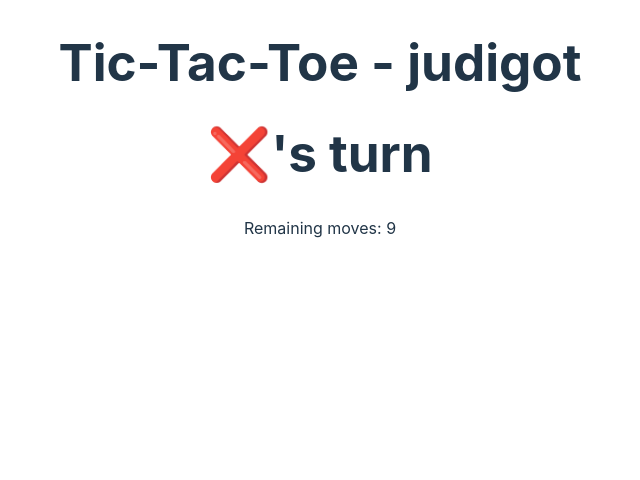
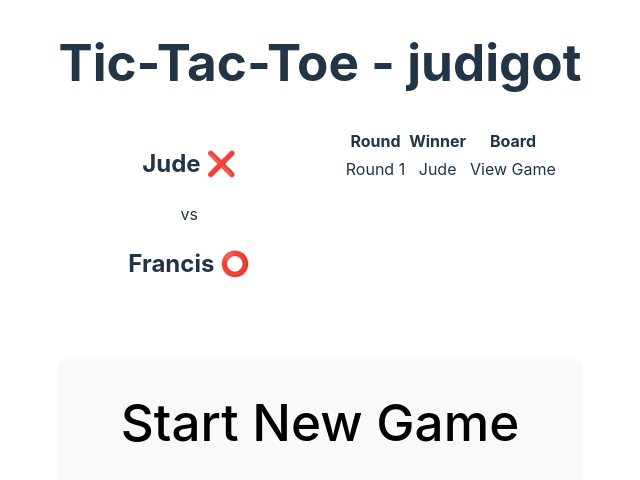
Before and after one commit to judigot/tictactoe, a React (Vite) app: page / in a window 1280 px wide. Shown: the top 480 px of the page, without its empty margins (320-960 px from the left). Built offline with nearby package versions, Linux system fonts and the light colour scheme.

Commit message:
Feat: add homepage and add start and stop game

```diff
--- a/src/App.tsx
+++ b/src/App.tsx
@@ -2,6 +2,12 @@ import React from "react";
 
 import "./App.css";
 import Grid from "./components/Grid";
+import HomePage from "./components/HomePage";
+
+enum GameState {
+  HOMEPAGE = "homepage",
+  GAME = "game",
+}
 
 function App() {
   const PLAYER_ONE: boolean | string = "X";
@@ -20,13 +26,21 @@ function App() {
 
   const [message, setMessage] = React.useState<string>("");
 
+  const [gameState, setGameState] = React.useState<GameState>(
+    GameState.HOMEPAGE
+  );
+
   const [isGameOver, setIsGameOver] = React.useState<boolean>(false);
 
-  const handleReset = () => {
+  const reset = () => {
     setMessage("");
     setIsGameOver(false);
     setBoard(CLEAN_BOARD);
     setRemainingMoves(9);
+  };
+
+  const handleStop = () => {
+    setGameState(GameState.HOMEPAGE);
   };
 
   const checkForWinners = (player: string) => {
@@ -83,9 +97,19 @@ function App() {
     }
   };
 
+  const startGame = () => {
+    setGameState(GameState.GAME);
+    reset();
+  };
+
   return (
     <>
       <h1>Tic-Tac-Toe - judigot</h1>
+      {gameState === GameState.HOMEPAGE && (
+        <HomePage handleStartGame={startGame} />
+      )}
+      {gameState === GameState.GAME && (
+        <>
           <h1>
             {message}
             {!isGameOver && remainingMoves === 0 && "Draw"}
@@ -128,12 +152,17 @@ function App() {
           <br />
           <br />
           <br />
-      {remainingMoves !== 9 && (
-        <button type="button" onClick={handleReset}>
-          {(() => {
-            return remainingMoves !== 0 ? "Reset" : "New Game";
-          })()}
+          {isGameOver && (
+            <div>
+              <button type="button" onClick={reset}>
+                Continue
               </button>
+              <button type="button" onClick={handleStop}>
+                Stop
+              </button>
+            </div>
+          )}
+        </>
       )}
     </>
   );
--- /dev/null
+++ b/src/components/HomePage.tsx
@@ -0,0 +1,84 @@
+interface Props {
+  handleStartGame: () => void;
+}
+
+interface GameData {
+  player1: string;
+  player2: string;
+  gameRounds: [
+    {
+      winner: number;
+      board: Array<(boolean | string)[]>;
+    }
+  ];
+}
+
+export default function HomePage({ handleStartGame }: Props): JSX.Element {
+  const data: GameData[] = [
+    {
+      player1: "Jude",
+      player2: "Francis",
+      gameRounds: [
+        {
+          winner: 1,
+          board: [
+            [false, false, false],
+            [false, false, false],
+            [false, false, false],
+          ],
+        },
+      ],
+    },
+  ];
+  return (
+    <>
+      <div>
+        <div
+          style={{
+            display: "grid",
+            gridTemplateColumns: "repeat(2, 1fr)",
+            height: "200px",
+          }}
+        >
+          <div style={{ border: "1px solid white" }}>
+            <h2>{data[0].player1} ❌</h2>
+            <span>vs</span>
+            <h2>{data[0].player2} ⭕</h2>
+          </div>
+          <div style={{ border: "1px solid white" }}>
+            <table style={{ display: "inline-block" }}>
+              <thead>
+                <tr>
+                  <th>Round</th>
+                  <th>Winner</th>
+                  <th>Board</th>
+                </tr>
+              </thead>
+              <tbody>
+                <tr>
+                  <td>Round 1</td>
+                  <td>
+                    {data[0].gameRounds[0].winner === 1
+                      ? data[0].player1
+                      : data[0].player2}
+                  </td>
+                  <td>View Game</td>
+                </tr>
+              </tbody>
+            </table>
+          </div>
+        </div>
+      </div>
+      <h1>
+        <button
+          type="button"
+          onClick={() => {
+            handleStartGame();
+          }}
+        >
+          Start New Game
+        </button>
+      </h1>
+    </>
+  );
+}
```
Lines whose indentation alone changed are shown as unchanged.
